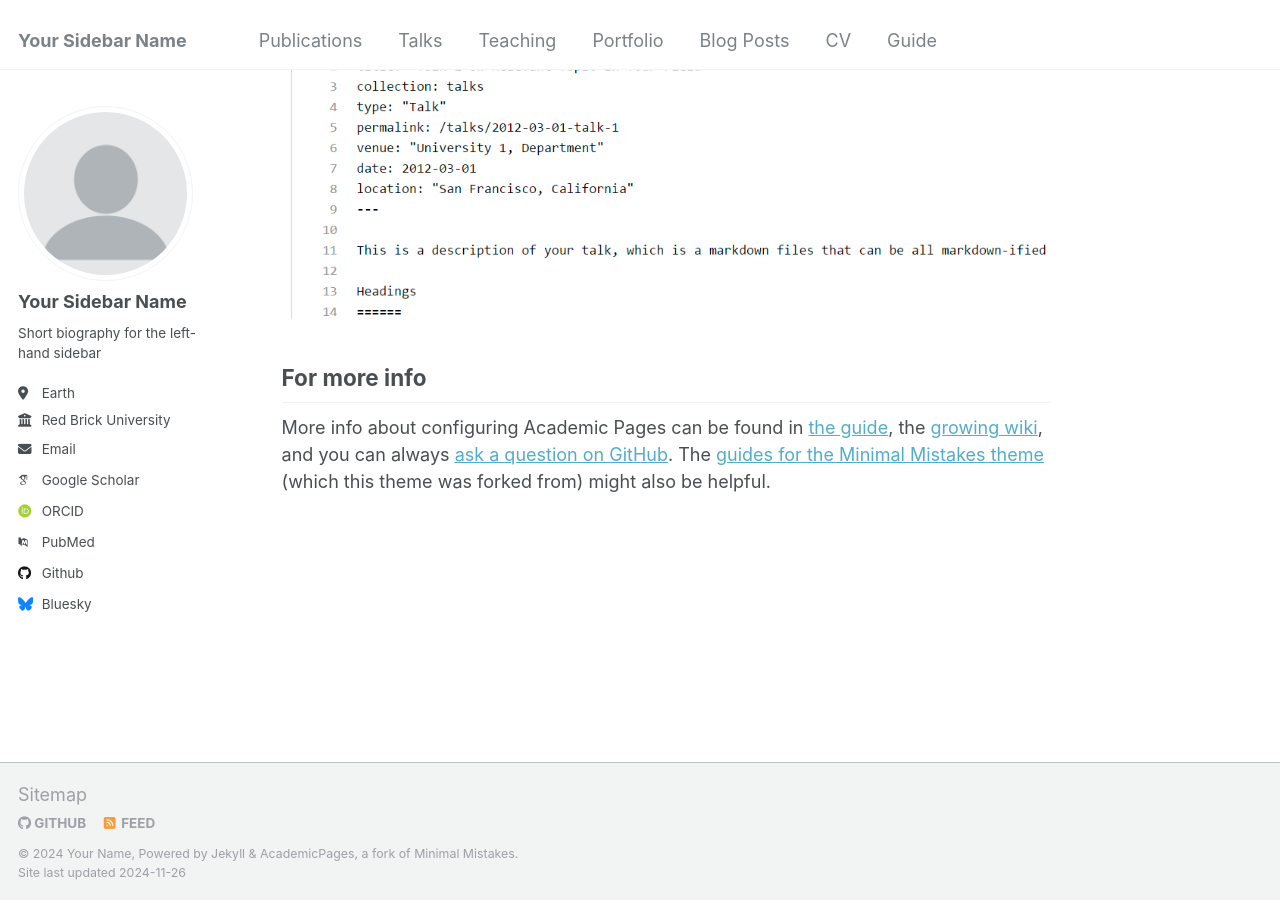
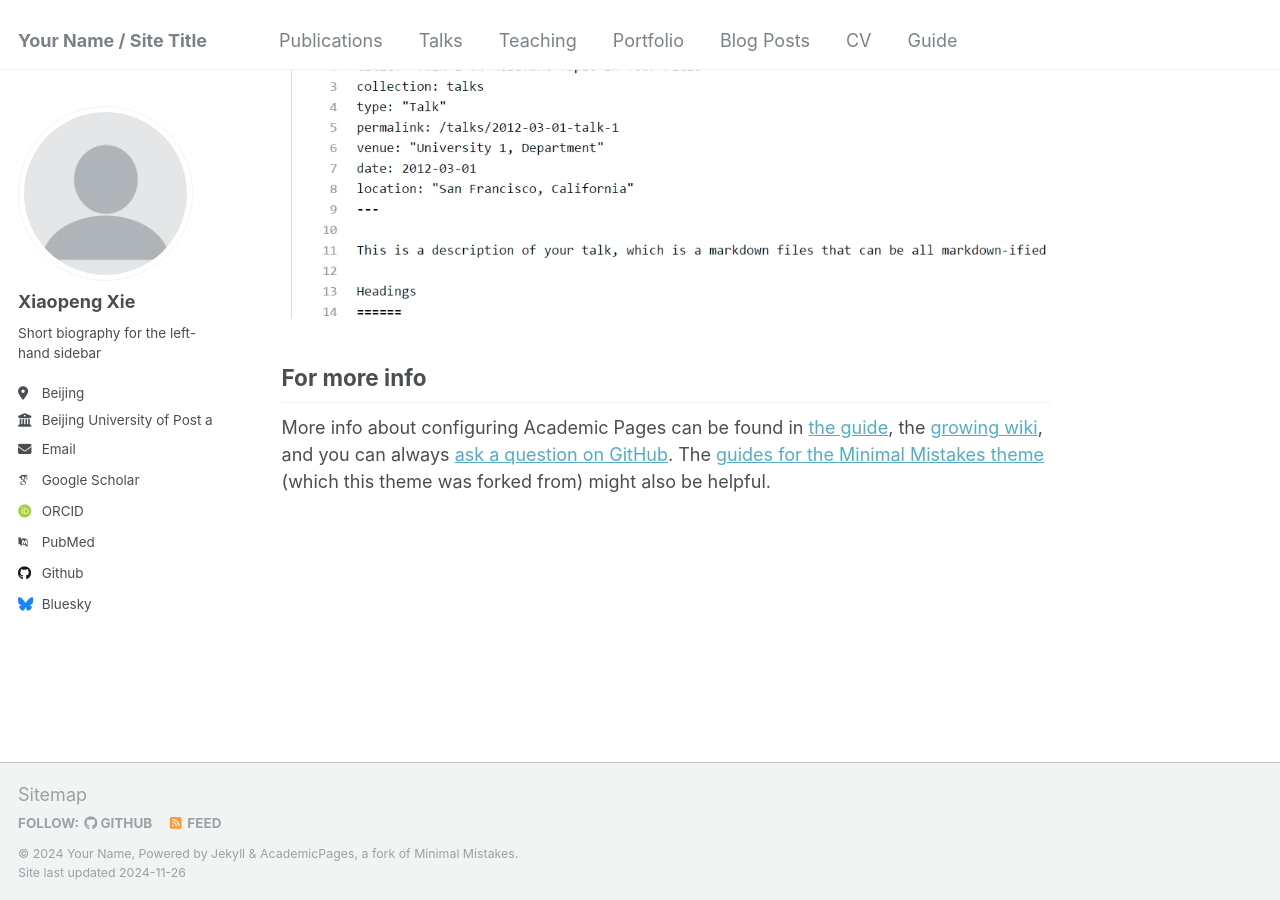
Before and after one commit to xxiaopeng51/xxiaopeng51.github.io, a Jekyll site: the page built from _pages/about.md, in a window 1280 px wide and 900 px high, scrolled down 2643 px. Built offline with Jekyll 4.4.1, drawn with Linux system fonts in a browser that asks for light colours; some web fonts are replaced.

Commit message:
Update _config.yml

```diff
--- a/_config.yml
+++ b/_config.yml
@@ -7,8 +7,8 @@
 # server process.
 
 # Basic Site Settings
-locale                   : "en-Us"
-title                    : "Your Sidebar Name"
+locale                   : "en-US"
+title                    : "Your Name / Site Title"
 title_separator          : "-"
 name                     : &name "Your Name"
 description              : &description "personal description"
@@ -22,17 +22,17 @@ repository               : "academicpages/academicpages.github.io"
 author:
   # Biographic information
   avatar           : "profile.png"
-  name             : "Your Sidebar Name"
+  name             : "Xiaopeng Xie"
   pronouns         : # example: "she/her"
   bio              : "Short biography for the left-hand sidebar"
-  location         : "Earth"
-  employer         : "Red Brick University"
+  location         : "Beijing"
+  employer         : "Beijing University of Post and telecommunications"
   uri              : # URL
-  email            : "none@example.org"
+  email            : "xxiaopeng51@gmail.com"
 
   # Academic websites
   arxiv            : # URL - Update with the correct link to your profile
-  googlescholar    : "https://scholar.google.com/citations?user=PS_CX0AAAAAJ"
+  googlescholar    : "https://scholar.google.com/citations?user=sUj4isgAAAAJ&hl=en"
   impactstory      : # URL
   orcid            : "http://orcid.org/yourorcidurl"
   semantic         : # URL
```
